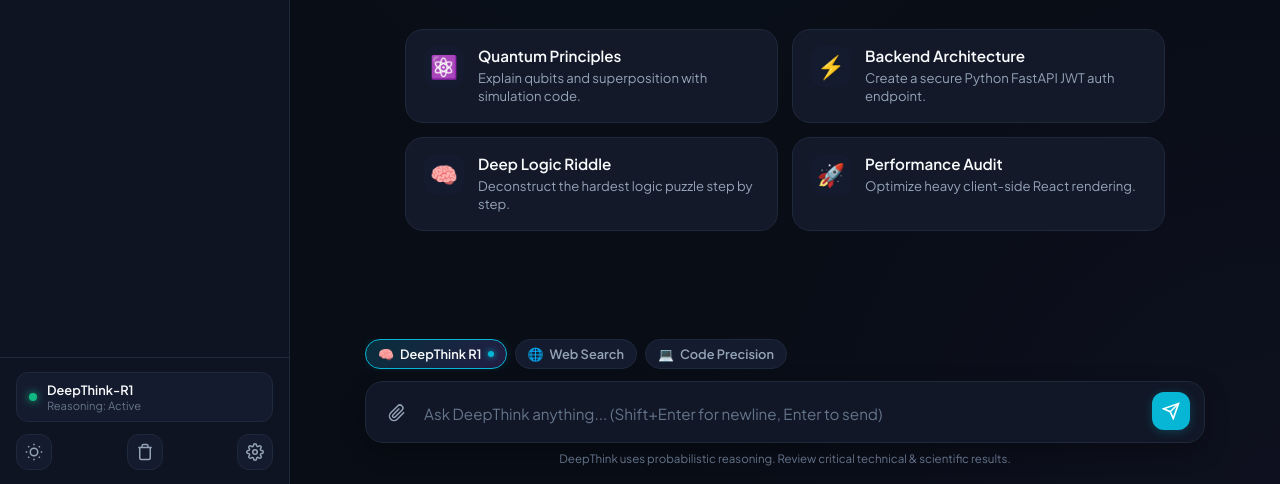
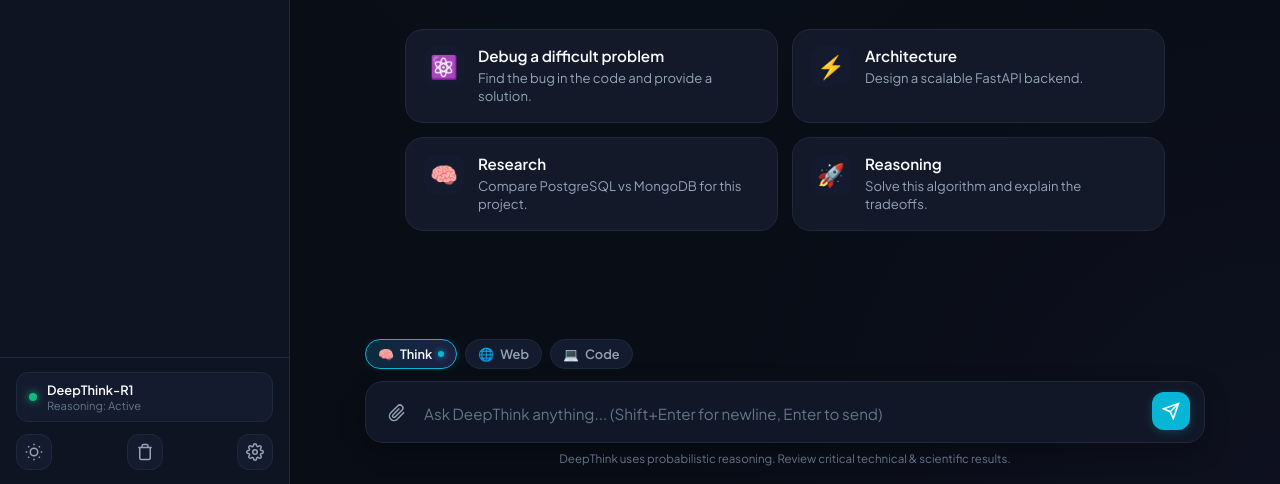
Before and after one commit to doll-stack/DeepThink-AI, a plain HTML site: page index.html in a window 1280 px wide. Shown: the part 316-800 px from the top of the page. Drawn offline with Linux system fonts and the light colour scheme.

Commit message:
Some changes

```diff
--- a/index.html
+++ b/index.html
@@ -128,7 +128,7 @@
               <div class="glow-orb"></div>
             </div>
 
-            <h1 class="welcome-title">How can <span class="gradient-text" id="welcomeBrand">DeepThink</span> assist you today?</h1>
+            <h1 class="welcome-title">What are we <span class="gradient-text" id="welcomeBrand">Building </span> today?</h1>
             <p class="welcome-subtitle">Advanced reasoning, algorithmic problem-solving, code synthesis, and deep research.</p>
 
             <!-- Starter Cards -->
@@ -136,29 +136,29 @@
               <button class="starter-card" data-prompt="Explain quantum computing principles with a simple mental model and Python simulation.">
                 <div class="starter-icon">⚛️</div>
                 <div class="starter-body">
-                  <h4>Quantum Principles</h4>
-                  <p>Explain qubits and superposition with simulation code.</p>
+                  <h4>Debug a difficult problem</h4>
+                  <p>Find the bug in the code and provide a solution.</p>
                 </div>
               </button>
               <button class="starter-card" data-prompt="Write a modern, production-ready FastAPI auth service with JWT and password hashing.">
                 <div class="starter-icon">⚡</div>
                 <div class="starter-body">
-                  <h4>Backend Architecture</h4>
-                  <p>Create a secure Python FastAPI JWT auth endpoint.</p>
+                  <h4>Architecture</h4>
+                  <p>Design a scalable FastAPI backend.</p>
                 </div>
               </button>
               <button class="starter-card" data-prompt="Solve this riddle with step-by-step reasoning: Three gods A, B, and C are called True, False, and Random in some order. How do you find which is which in 3 questions?">
                 <div class="starter-icon">🧠</div>
                 <div class="starter-body">
-                  <h4>Deep Logic Riddle</h4>
-                  <p>Deconstruct the hardest logic puzzle step by step.</p>
+                  <h4>Research</h4>
+                  <p>Compare PostgreSQL vs MongoDB for this project.</p>
                 </div>
               </button>
               <button class="starter-card" data-prompt="Refactor a slow React rendering tree using useMemo, useCallback, and virtualization.">
                 <div class="starter-icon">🚀</div>
                 <div class="starter-body">
-                  <h4>Performance Audit</h4>
-                  <p>Optimize heavy client-side React rendering.</p>
+                  <h4>Reasoning</h4>
+                  <p>Solve this algorithm and explain the tradeoffs.</p>
                 </div>
               </button>
             </div>
@@ -175,16 +175,16 @@
         <div class="composer-pills">
           <button class="pill-btn active" id="deepThinkToggle" title="Toggle Deep Chain-of-Thought Reasoning">
             <span class="pill-icon">🧠</span>
-            <span class="pill-label">DeepThink R1</span>
+            <span class="pill-label">Think</span>
             <span class="pill-indicator"></span>
           </button>
           <button class="pill-btn" id="webSearchToggle" title="Simulate Realtime Web Search">
             <span class="pill-icon">🌐</span>
-            <span class="pill-label">Web Search</span>
+            <span class="pill-label">Web</span>
           </button>
           <button class="pill-btn" id="codeModeToggle" title="Target Code & Syntax Generation">
             <span class="pill-icon">💻</span>
-            <span class="pill-label">Code Precision</span>
+            <span class="pill-label">Code</span>
           </button>
         </div>
 
```
